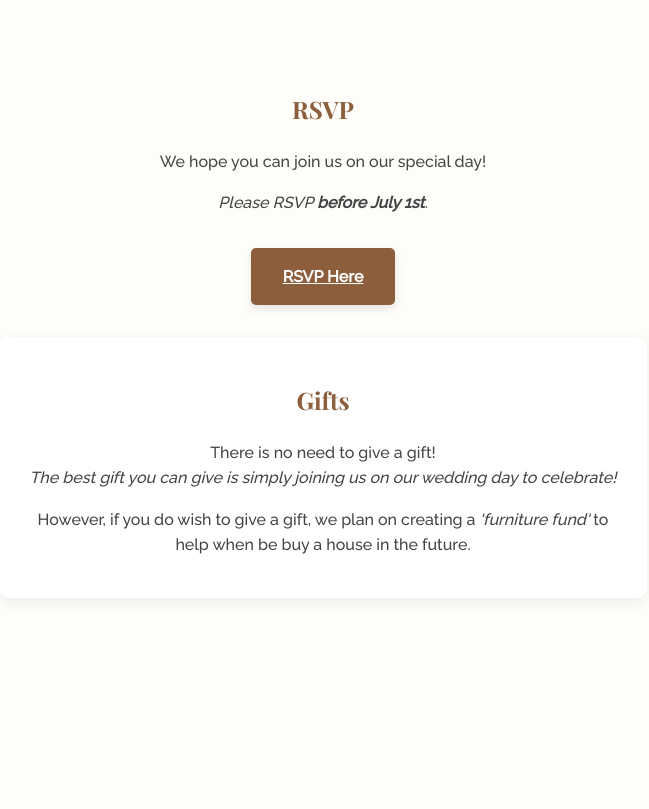
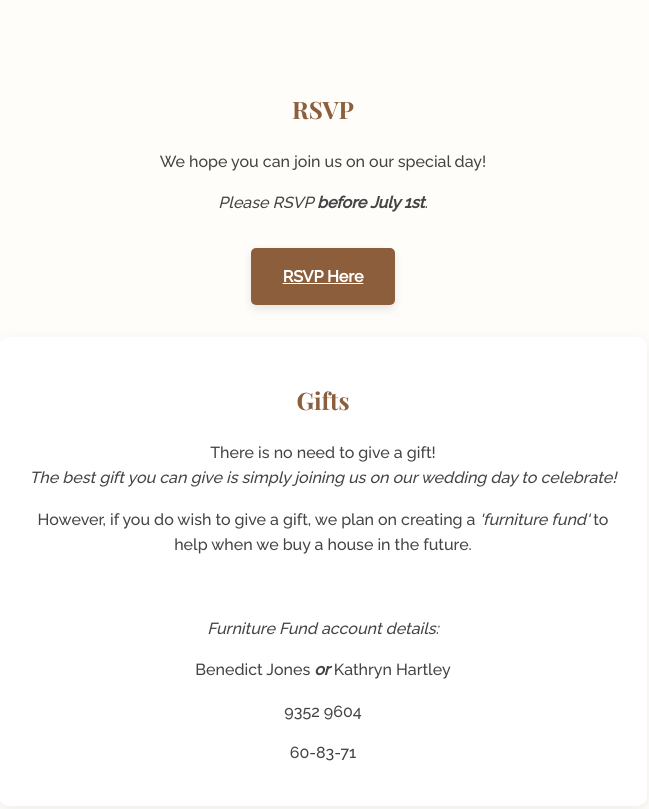
Before and after one commit to benedictjones/benedictjones.github.io, a plain HTML site: page wedding/index.html in a window 1280 px wide. Shown: the part 2444-3253 px from the top of the page, without its empty margins (317-966 px from the left). Before the commit the page ends 3090 px from the top, so only its background shows below. Drawn offline with nearby package versions, Linux system fonts and the light colour scheme.

Commit message:
Wedding furniture fund details

```diff
--- a/wedding/index.html
+++ b/wedding/index.html
@@ -165,7 +165,12 @@
           There is no need to give a gift! <br>
           <i>The best gift you can give is simply joining us on our wedding day to celebrate!</i>
         </p>
-        <p>However, if you do wish to give a gift, we plan on creating a <i>'furniture fund'</i> to help when be buy a house in the future.</p>
+        <p>However, if you do wish to give a gift, we plan on creating a <i>'furniture fund'</i> to help when we buy a house in the future.</p>
+        <br>
+        <p><i>Furniture Fund account details:</i></p>
+        <p>Benedict Jones <strong><i>or</i></strong> Kathryn Hartley</p>
+        <p>9352 9604</p>
+        <p>60-83-71</p>
       </section>
     </div>
     </div>
```
